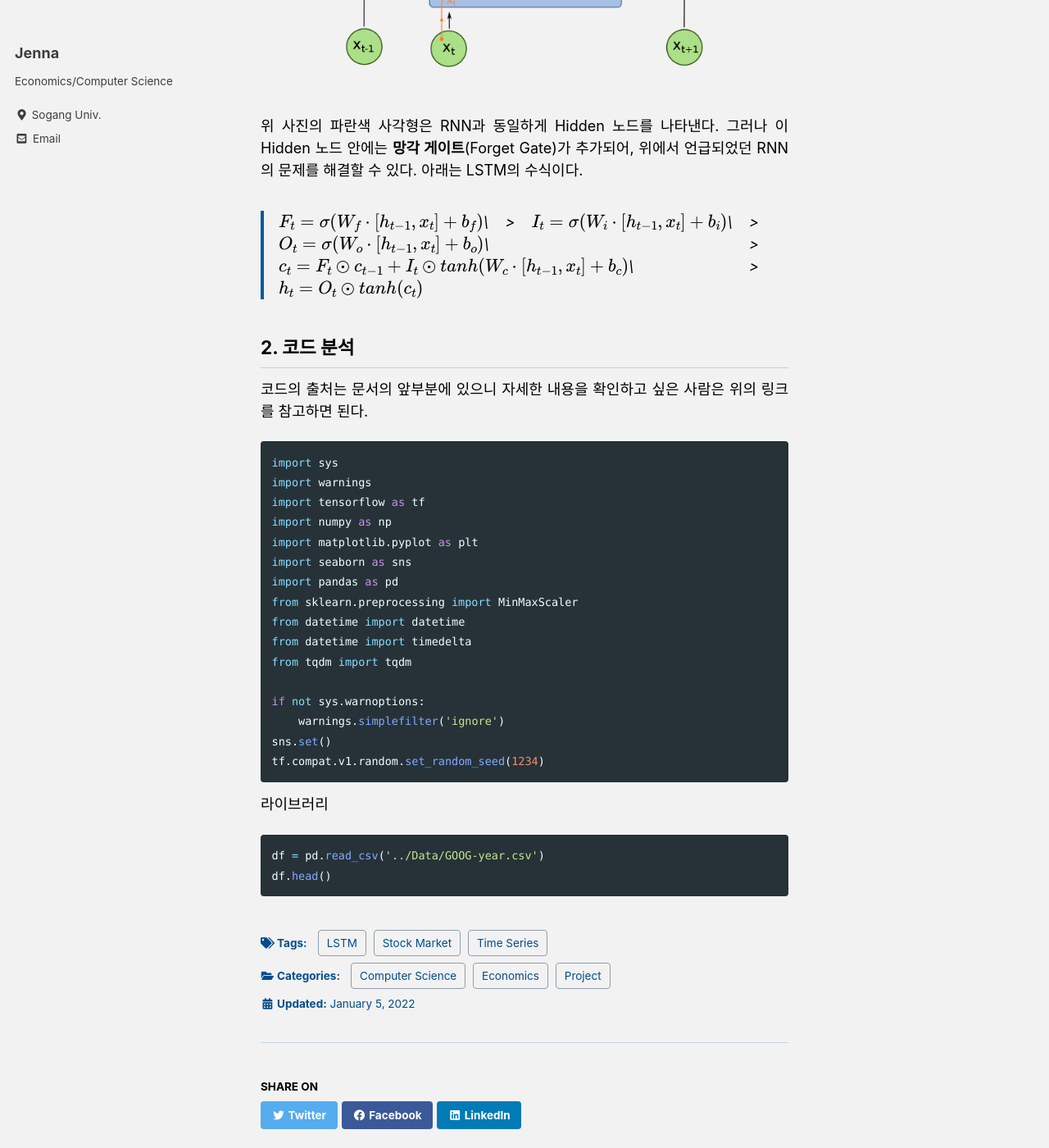
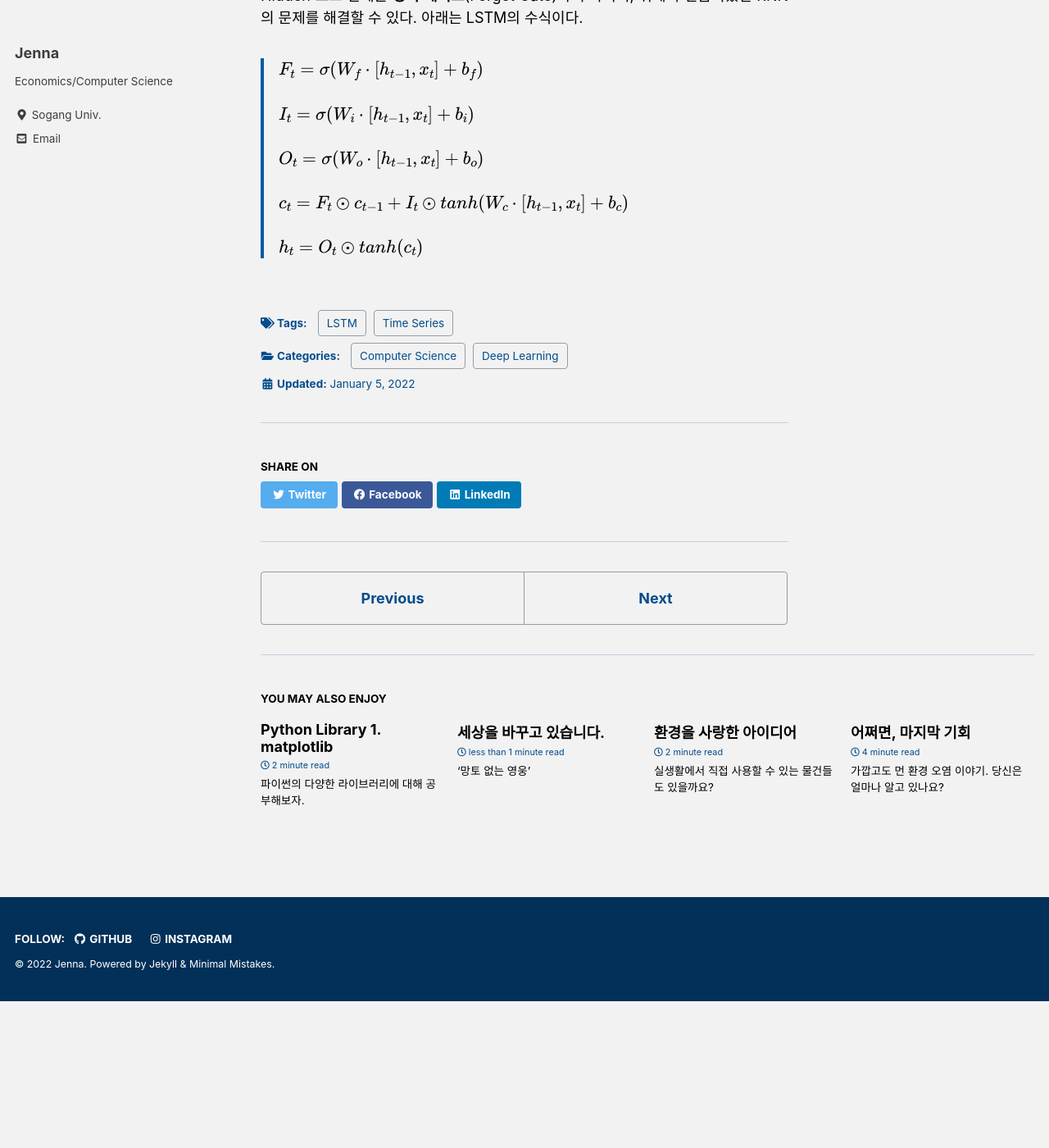
Before and after one commit to JennaEscher/JennaEscher.github.io, a Jekyll site: the page built from _posts/2022-01-05-StockPredictionModel_1.md, in a window 1280 px wide and 1400 px high, scrolled down 1781 px. Shown: the whole window at 82% size. Built offline with Jekyll 4.4.1, drawn with Linux system fonts in a browser that asks for light colours; cached includes are drawn as plain includes; formulas are drawn with MathJax 3; after the commit the page ends 3002 px from its top, so only the background shows below that; some of the changed text lies outside the part shown.

Commit message:
matplotlib explanation

````diff
--- a/_posts/2022-01-05-StockPredictionModel_1.md
+++ b/_posts/2022-01-05-StockPredictionModel_1.md
@@ -1,28 +1,20 @@
 ---
-title: "Stock Prediction Model 1. LSTM"
+title: "Deep Learning 1. LSTM"
 header:
   overlay_image: /assets/images/ilya-pavlov-OqtafYT5kTw-unsplash.jpg
   caption: "Photo By @Ilya Pavlov On [**Unsplash**](https://unsplash.com/@ilyapavlov)"
 categories:
-  - Project
-  - Economics
   - Computer Science
+  - Deep Learning
 tags:
   - LSTM
   - Time Series
-  - Stock Market
 excerpt: >
-  주가 예측 모델에 대해 공부해보자.<br />
+  딥러닝에 대해 공부해보자.<br />
 use_math: true
 ---
 
-2022년 새로운 프로젝트를 진행하기에 앞서, Time Series Analysis에 대한 기초 지식을 다시 한 번 짚고 넘어가야겠다는 생각이 들었다. 따라서 [huseinzol05/Stock-Prediction-Models](https://github.com/huseinzol05/Stock-Prediction-Models)의 코드를 참고한 뒤 본격적으로 주제를 정해 프로젝트를 진행하고자 한다.
-{: style="text-align: justify;"}
-
-필자는 학부생이며 아래의 개념 정리는 순전히 본인의 이해를 돕기 위한 것이기 때문에 부정확하거나 모호한 정보가 포함되어 있을 수 있다는 점을 참고하기 바란다.
-{: style="text-align: justify;"}
-
-## 1. LSTM의 개념
+## LSTM의 개념
 
 **RNN**(순환신경망, Recurrent Neural Network)은 Neural Network의 일종으로 노드들의 레이어가 연속적으로 연결되어 있는 구조를 말한다. RNN에는 **Input** 노드와 **Output** 노드, 그리고 **Hidden** 노드 총 3가지 종류의 노드들이 존재한다.
 {: style="text-align: justify;"}
@@ -50,37 +42,4 @@ $U$와 $V$, $W$와 같은 가중치들은 하나의 층에서 값을 공유한
 위 사진의 파란색 사각형은 RNN과 동일하게 Hidden 노드를 나타낸다. 그러나 이 Hidden 노드 안에는 **망각 게이트**(Forget Gate)가 추가되어, 위에서 언급되었던 RNN의 문제를 해결할 수 있다. 아래는 LSTM의 수식이다.
 {: style="text-align: justify;"}
 
-> $F_{t} = \sigma(W_{f}\cdot[h_{t-1}, x_{t}] + b_{f})$\\ > $I_{t} = \sigma(W_{i}\cdot[h_{t-1}, x_{t}] + b_{i})$\\ > $O_{t} = \sigma(W_{o}\cdot[h_{t-1}, x_{t}] + b_{o})$\\ > $c_{t} = F_{t} \odot c_{t-1} + I_{t} \odot tanh(W_{c}\cdot[h_{t-1}, x_{t}] + b_{c})$\\ > $h_{t} = O_{t} \odot tanh(c_{t})$
-> {: style="text-align: justify;"}
-
-## 2. 코드 분석
-
-코드의 출처는 문서의 앞부분에 있으니 자세한 내용을 확인하고 싶은 사람은 위의 링크를 참고하면 된다.
-{: style="text-align: justify;"}
-
-```python
-import sys
-import warnings
-import tensorflow as tf
-import numpy as np
-import matplotlib.pyplot as plt
-import seaborn as sns
-import pandas as pd
-from sklearn.preprocessing import MinMaxScaler
-from datetime import datetime
-from datetime import timedelta
-from tqdm import tqdm
-
-if not sys.warnoptions:
-    warnings.simplefilter('ignore')
-sns.set()
-tf.compat.v1.random.set_random_seed(1234)
-```
-
-라이브러리
-{: style="text-align: justify;"}
-
-```python
-df = pd.read_csv('../Data/GOOG-year.csv')
-df.head()
-```
+> $F_{t} = \sigma(W_{f}\cdot[h_{t-1}, x_{t}] + b_{f})$<br><br>$I_{t} = \sigma(W_{i}\cdot[h_{t-1}, x_{t}] + b_{i})$<br><br>$O_{t} = \sigma(W_{o}\cdot[h_{t-1}, x_{t}] + b_{o})$<br><br>$c_{t} = F_{t} \odot c_{t-1} + I_{t} \odot tanh(W_{c}\cdot[h_{t-1}, x_{t}] + b_{c})$<br><br>$h_{t} = O_{t} \odot tanh(c_{t})$
````
Also changed, not shown: _posts/2022-05-30-PythonLibraryMatplotlib.md (added, +112 -0 lines), assets/images/matplotlib_1.png (added), assets/images/matplotlib_2.png (added), assets/images/maxim-hopman-fiXLQXAhCfk-unsplash.jpg (added).
